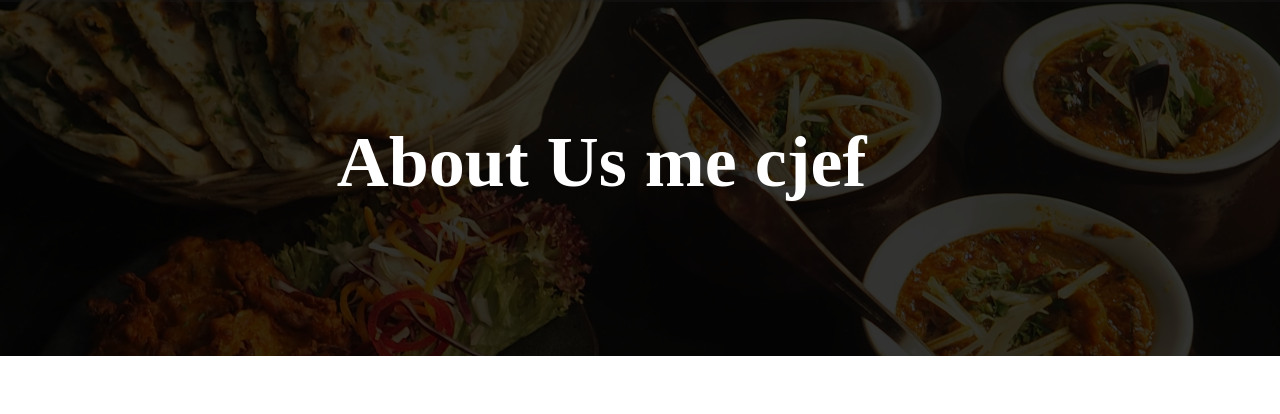
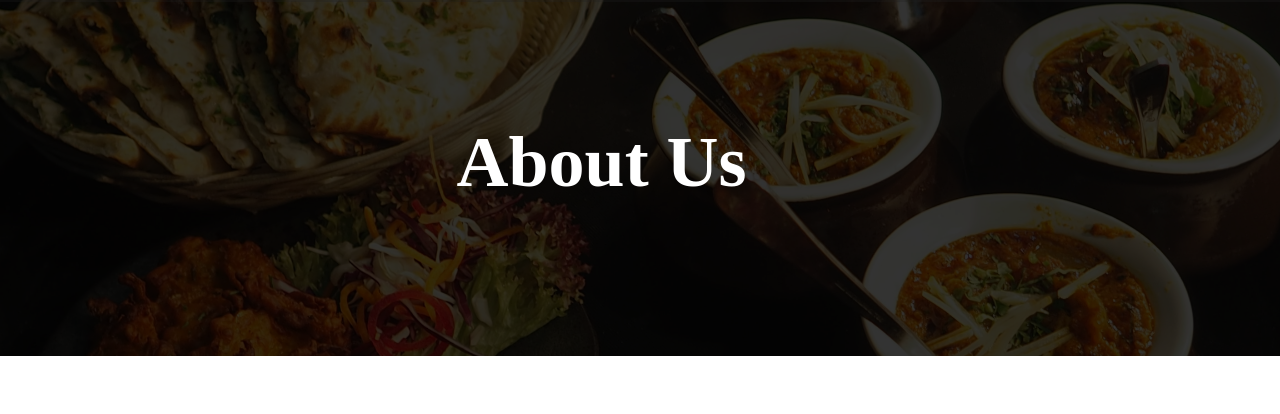
Before and after one commit to Sithum-Jayasinghe/Restaurant, a plain HTML site: page aboutus.html in a window 1280 px wide. Shown: the part 94-508 px from the top of the page. Drawn offline with Linux system fonts and the light colour scheme.

```diff
--- a/aboutus.html
+++ b/aboutus.html
@@ -13,7 +13,7 @@
             <div class="overlay"></div>
         </div>
 
-        <div class="text-upper"> About Us me cjef</div>
+        <div class="text-upper"> About Us </div>
         <div class="nav-bar">
 
             <ul>
```
